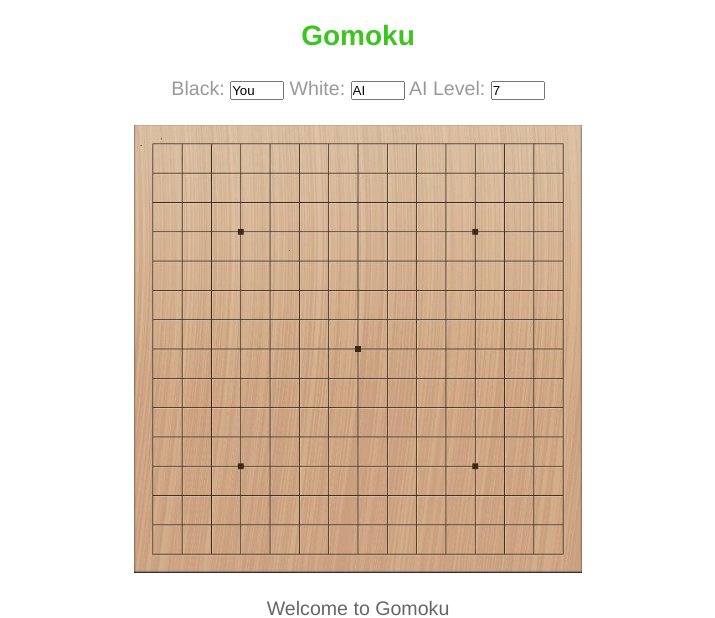
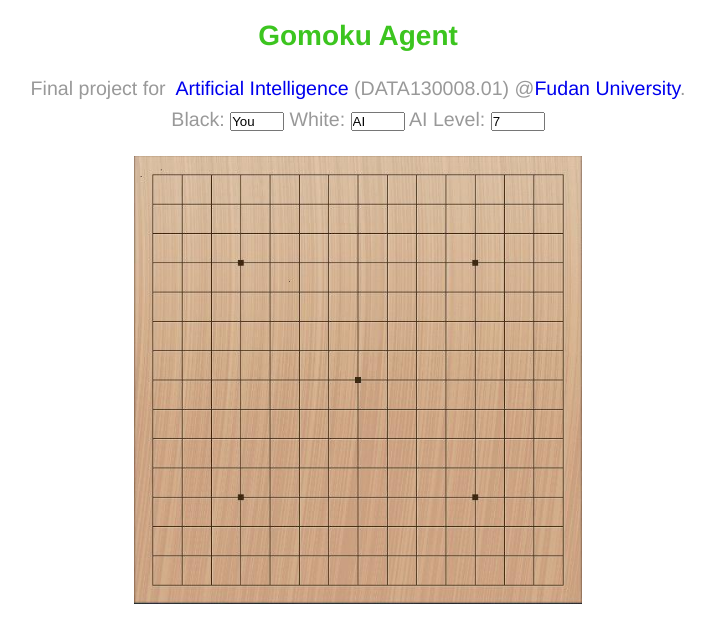
Before and after one commit to TianxiaoHu/GomokuAgent, a Flask app: page / in a window 1280 px wide. Shown: the top 618 px of the page, without its empty margins (282-997 px from the left). Run offline with Flask 2, Linux system fonts and the light colour scheme; some libraries are stand-ins or nearby versions.

Commit message:
Add details for index.html

```diff
--- a/app/templates/index.html
+++ b/app/templates/index.html
@@ -4,7 +4,7 @@
   <head>
     <meta charset="utf-8">
     <meta http-equiv="X-UA-Compatible" content="IE=edge">
-    <title>Gomoku</title>
+    <title>Welcome to Gomoku!</title>
     <meta name="viewport" content="initial-scale=1, maximum-scale=1">
     <meta name="apple-mobile-web-app-capable" content="yes">
     <meta name="apple-mobile-web-app-status-bar-style" content="black">
@@ -13,7 +13,14 @@
     <link rel="stylesheet" href="/static/css/main.css">
   </head>
   <body ontouchstart>
-    <h1>Gomoku</h1>
+    <h1>Gomoku Agent</h1>
+    <p>
+      Final project for
+        <a href="http://www.sdspeople.fudan.edu.cn/zywei/DATA130008/">Artificial Intelligence</a>
+        (DATA130008.01) @<a href="http://fudan.edu.cn/">Fudan University</a>.
+
+
+    </p>
     <p>
       Black:    <input type="text" name="BlackPlayer" value="You">
       White:    <input type="text" name="WhitePlayer" value="AI">
```
